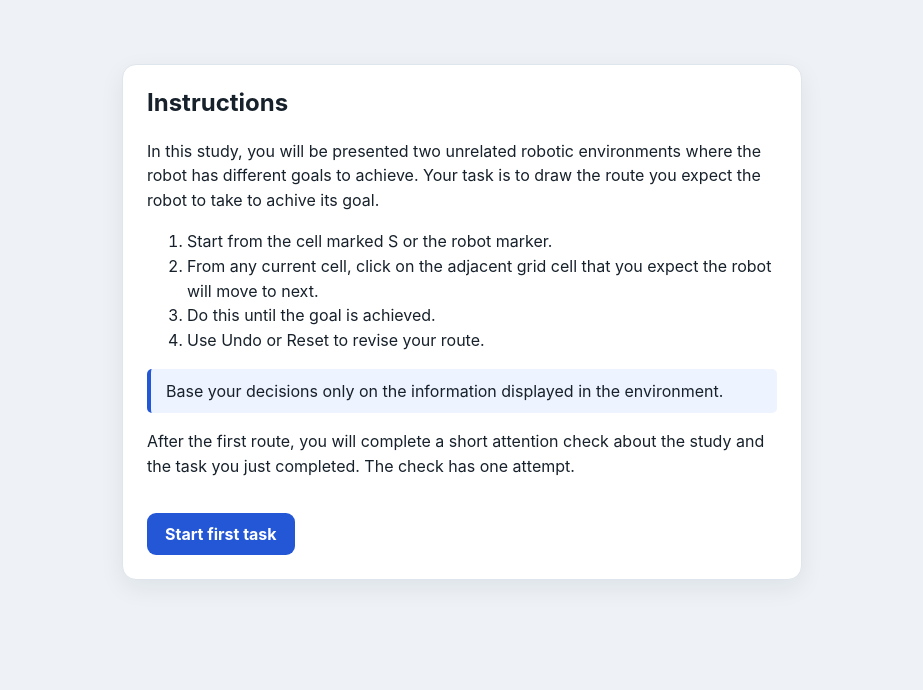
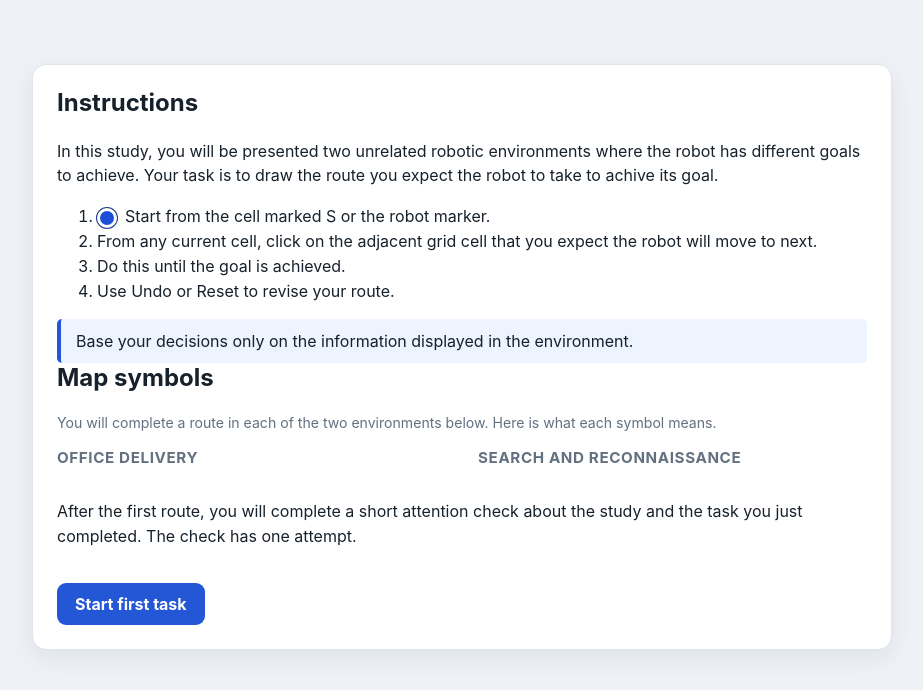
Before and after one commit to utkarsh-ankit/Safe_Explicable_UPP_User_Study, a Flask app: template templates/instructions.html in a window 1280 px wide. Shown: the part 50-740 px from the top of the page, without its empty margins (178-1101 px from the left). Run offline with Flask 3, Linux system fonts and the light colour scheme; the template is opened without the code that fills it, so the values that code supplies are empty.

Commit message:
Add map symbol legends to instructions page
Show office and search-and-reconnaissance legends up front, matching
the participant's actual full/partial condition (partial hides the
high-debris icon), plus an inline start-marker icon in the steps list.

Co-Authored-By: Claude Sonnet 5 <noreply@anthropic.com>

```diff
--- a/app.py
+++ b/app.py
@@ -23,7 +23,7 @@ from study.database import (
     save_trial,
     submit_sanity_check,
 )
-from study.domains import get_domain_config
+from study.domains import get_domain_config, office_config, search_config
 from study.scoring import score_trajectory
 
 
@@ -98,7 +98,13 @@ def create_app(test_config: dict | None = None) -> Flask:
         participant_id = int(participant["id"])
         if participant_failed_sanity(participant_id):
             return redirect(url_for("sanity_failed"))
-        return render_template("instructions.html", condition=participant["condition_name"])
+        condition = participant["condition_name"]
+        return render_template(
+            "instructions.html",
+            condition=condition,
+            office_legend=office_config(condition)["legend"],
+            search_legend=search_config(condition)["legend"],
+        )
 
     @app.route("/sanity", methods=["GET", "POST"])
     def sanity():
--- a/static/css/style.css
+++ b/static/css/style.css
@@ -165,6 +165,11 @@ button.secondary { background: #e4eaf1; color: var(--ink); margin-top: 0; }
 .legend_swatch.room { background: var(--room); }
 .legend_swatch.corridor { background: var(--corridor); }
 .legend_swatch.start { border-radius: 50%; background: #1d4ed8; border: 3px solid white; box-shadow: 0 0 0 1px #1e3a8a; }
+.instructions_card { max-width: 860px; margin: 40px auto; }
+.instruction_icon { vertical-align: middle; margin-right: 8px; }
+.legend_columns { display: grid; grid-template-columns: repeat(auto-fit, minmax(220px, 1fr)); gap: 12px 32px; margin: 14px 0 22px; }
+.legend_group h3 { margin: 0 0 10px; font-size: .95rem; color: var(--muted); text-transform: uppercase; letter-spacing: .04em; }
+.legend_group .legend { margin-bottom: 0; padding-bottom: 0; border-bottom: 0; }
 .completion_code { display: inline-block; font-size: 2rem; font-weight: 800; letter-spacing: .08em; padding: 14px 20px; background: #edf3ff; border-radius: 10px; }
 @media (max-width: 1050px) {
   .study_layout { grid-template-columns: 1fr; }
--- a/templates/instructions.html
+++ b/templates/instructions.html
@@ -1,16 +1,38 @@
 {% extends "base.html" %}
 {% block title %}Instructions{% endblock %}
 {% block content %}
-<section class="card narrow">
+<section class="card instructions_card">
   <h1>Instructions</h1>
   <p>In this study, you will be presented two unrelated robotic environments where the robot has different goals to achieve. Your task is to draw the route you expect the robot to take to achive its goal.</p>
   <ol>
-    <li>Start from the cell marked S or the robot marker.</li>
+    <li><i class="legend_swatch start instruction_icon"></i>Start from the cell marked S or the robot marker.</li>
     <li>From any current cell, click on the adjacent grid cell that you expect the robot will move to next.</li>
     <li>Do this until the goal is achieved.</li>
     <li>Use Undo or Reset to revise your route.</li>
   </ol>
   <div class="notice">Base your decisions only on the information displayed in the environment.</div>
+
+  <h2>Map symbols</h2>
+  <p class="field_help">You will complete a route in each of the two environments below. Here is what each symbol means.</p>
+  <div class="legend_columns">
+    <div class="legend_group">
+      <h3>Office delivery</h3>
+      <div class="legend">
+        {% for item in office_legend %}
+        <span><i class="legend_swatch {{ item.class }}"></i>{{ item.label }}</span>
+        {% endfor %}
+      </div>
+    </div>
+    <div class="legend_group">
+      <h3>Search and reconnaissance</h3>
+      <div class="legend">
+        {% for item in search_legend %}
+        <span><i class="legend_swatch {{ item.class }}"></i>{{ item.label }}</span>
+        {% endfor %}
+      </div>
+    </div>
+  </div>
+
   <p>After the first route, you will complete a short attention check about the study and the task you just completed. The check has one attempt.</p>
   <a class="button_link" href="{{ url_for('task', task_index=0) }}">Start first task</a>
 </section>
```
